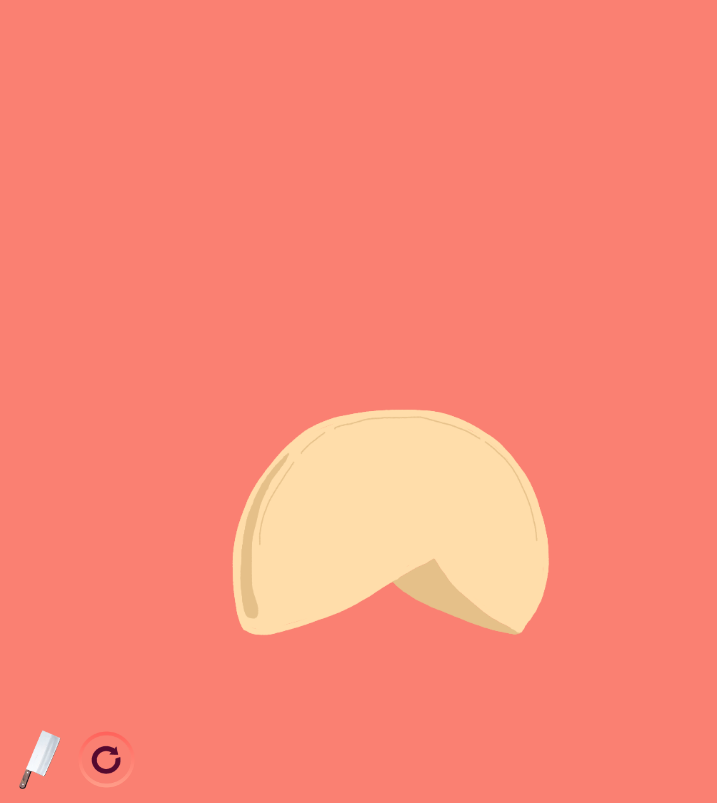
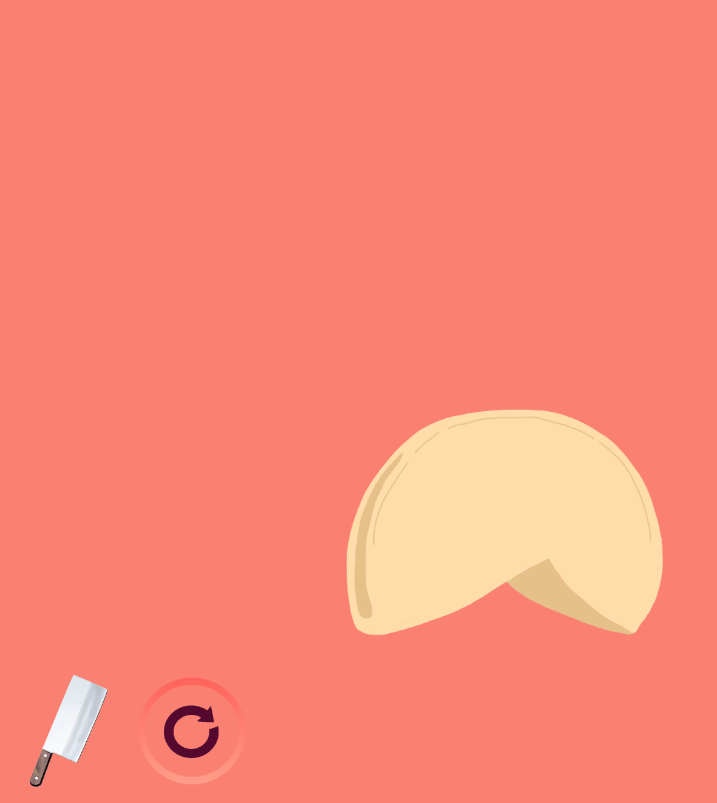
Before and after one commit to xejong/fotunecookie, a plain HTML site: page index.html in a window 1280 px wide. Shown: the part 61-864 px from the top of the page, without its empty margins (0-717 px from the left). Drawn offline with Linux system fonts and the light colour scheme.

Commit message:
Update style.css

```diff
--- a/style.css
+++ b/style.css
@@ -11,10 +11,10 @@ body{
     width: 500px;
 }
 .knifeImg{
-    width: 5%;
+    width: 120px;
     cursor: pointer;
 }
 .replayImg{
-    width: 5%;
+    width: 120px;
     cursor: pointer;
 }
```
